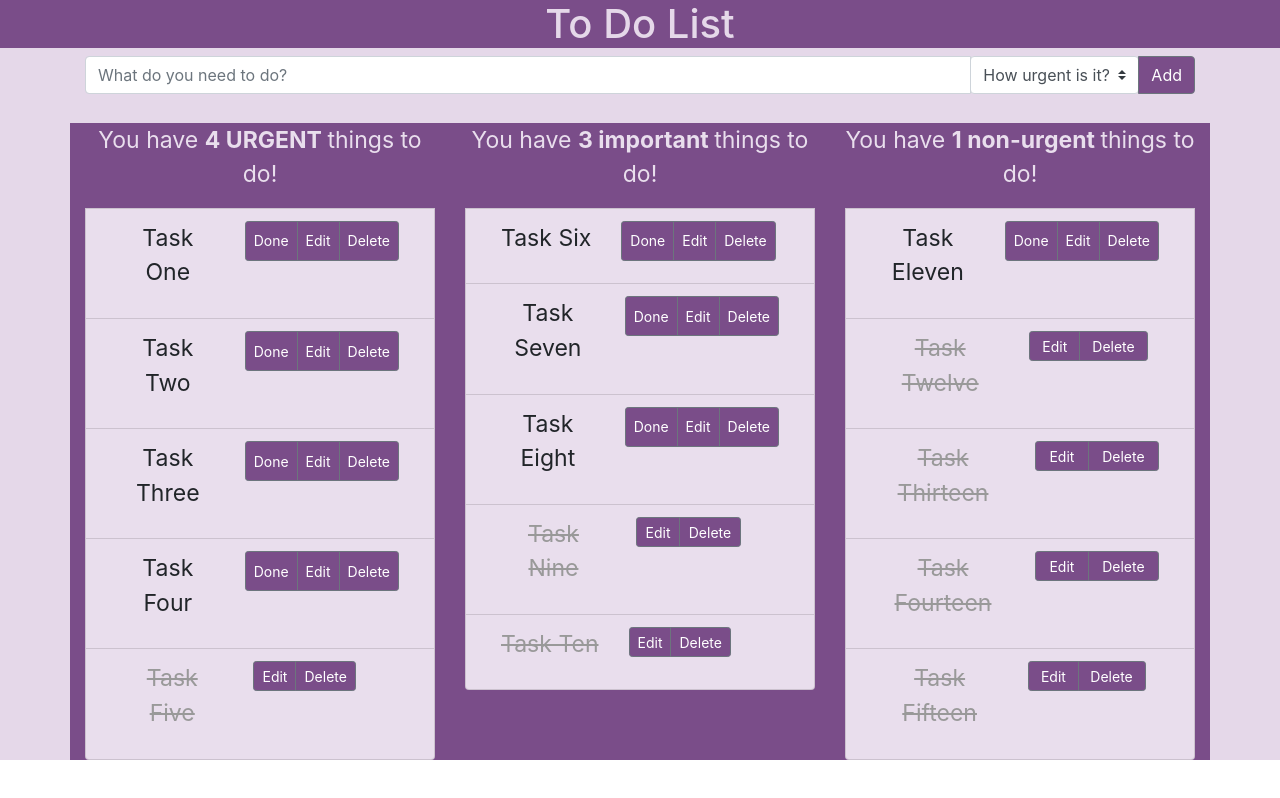
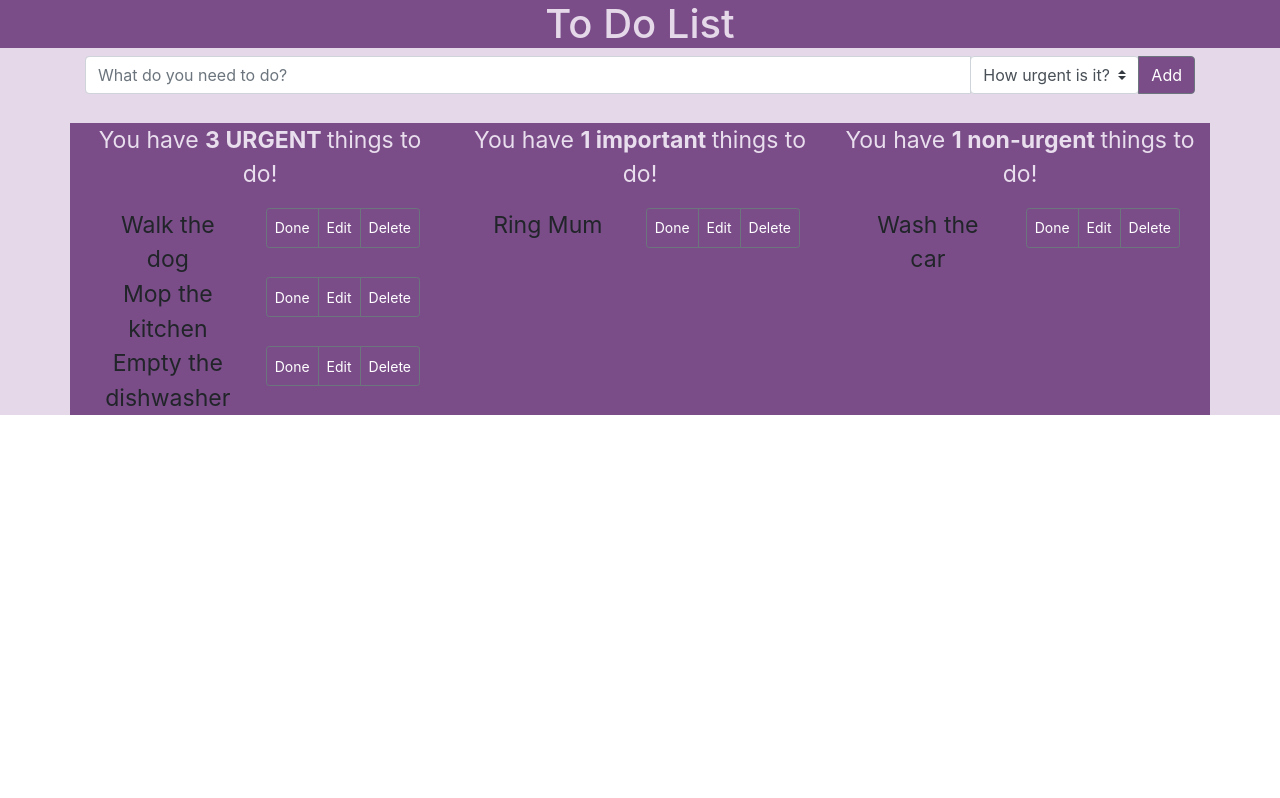
Before and after one commit to helenp360/todo_react_application, a React (Create React App) app: page / in a window 1280 px wide. Built offline with nearby package versions, Linux system fonts and the light colour scheme.

Commit message:
Added props for level of urgency and to update total of active tasks

```diff
--- a/package.json
+++ b/package.json
@@ -6,11 +6,15 @@
     "@testing-library/jest-dom": "^4.2.4",
     "@testing-library/react": "^9.5.0",
     "@testing-library/user-event": "^7.2.1",
+    "gh-pages": "^2.2.0",
     "react": "^16.13.1",
     "react-dom": "^16.13.1",
-    "react-scripts": "3.4.1"
+    "react-scripts": "3.4.1",
+    "homepage": "https://helenp360.github.io/todo_react_application"
   },
   "scripts": {
+    "predeploy": "npm run build",
+    "deploy": "gh-pages -d build",
     "start": "react-scripts start",
     "build": "react-scripts build",
     "test": "react-scripts test",
--- a/src/App.js
+++ b/src/App.js
@@ -1,4 +1,4 @@
-import React from 'react';
+import React, { useState} from 'react';
 import './App.css';
 import TaskItem from "./TaskItem/TaskItem"
 import TaskItemComplete from "./TaskItemComplete/TaskItemComplete"
@@ -8,10 +8,32 @@ import TaskItemHeadingUrgent from "./TaskItemHeadingUrgent/TaskItemHeadingUrgent
 import TaskItemHeadingImportant from "./TaskItemHeadingImportant/TaskItemHeadingImportant"
 import TaskItemHeadingNonurgent from "./TaskItemHeadingNonurgent/TaskItemHeadingNonurgent"
 
-
+//Things to do!
+//get it to put tasks in different columns depending on different levels of urgency
+//show completed tasks but hide deleted tasks
+//do CSS for completed tasks - cross out and turn grey AND lose the done button
 
 
 function App() {
+
+  // const tasks = useState()[0];
+  // const setTasks = useState()[1];
+
+  const [ tasks ] = useState([
+    {text: "Walk the dog", completed: false, urgency: "1", id: "001"},
+    {text: "Mop the kitchen", completed: false, urgency: "1", id: "002"},
+    {text: "Empty the dishwasher", completed: false, urgency: "1", id: "003"},
+    {text: "Ring Mum", completed: false, urgency: "2", id: "004"},
+    {text: "Wash the car", completed: false, urgency: "3", id: "005"}
+  ]);
+
+  // const activeTasks = tasks.filter(task => !task.completed);
+
+  const urgentTasks = tasks.filter(task => task.urgency==="1");
+  const importantTasks = tasks.filter(task => task.urgency==="2");
+  const nonurgentTasks = tasks.filter(task => task.urgency==="3");
+
+
   return (
     <div className="App">
       <header className="App-header">
@@ -25,35 +47,25 @@ function App() {
         <div className="row">
 
           <div className="col-12 col-sm-4 task-list">
-            <TaskItemHeadingUrgent text="4"/>
+            <TaskItemHeadingUrgent text={ urgentTasks.length }/>
 
-              <li className="list-group-item d-flex justify-content-between align-items-center"><TaskItem text="Task One"/></li>
-              <li className="list-group-item d-flex justify-content-between align-items-center"><TaskItem text="Task Two"/></li>
-              <li className="list-group-item d-flex justify-content-between align-items-center"><TaskItem text="Task Three"/></li>
-              <li className="list-group-item d-flex justify-content-between align-items-center"><TaskItem text="Task Four"/></li>
-              <li className="list-group-item d-flex justify-content-between align-items-center"><TaskItemComplete text="Task Five"/></li>
+            {urgentTasks.map(task => <TaskItem key={ task.id } text={ task.text } completed={task.completed} />)}
 
           </div>
 
           <div className="col-12 col-sm-4 task-list">
-            <TaskItemHeadingImportant text="3"/>
+            <TaskItemHeadingImportant text={ importantTasks.length }/>
 
-              <li className="list-group-item d-flex justify-content-between align-items-center"><TaskItem text="Task Six"/></li>
-              <li className="list-group-item d-flex justify-content-between align-items-center"><TaskItem text="Task Seven"/></li>
-              <li className="list-group-item d-flex justify-content-between align-items-center"><TaskItem text="Task Eight"/></li>
-              <li className="list-group-item d-flex justify-content-between align-items-center"><TaskItemComplete text="Task Nine"/></li>
-              <li className="list-group-item d-flex justify-content-between align-items-center"><TaskItemComplete text="Task Ten"/></li>
+            {importantTasks.map(task => <TaskItem key={ task.id } text={ task.text } completed={task.completed} />)}
+
 
           </div>
 
           <div className="col-12 col-sm-4 task-list">
-            <TaskItemHeadingNonurgent text="1"/>
+            <TaskItemHeadingNonurgent text={ nonurgentTasks.length }/>
 
-              <li className="list-group-item"><TaskItem text="Task Eleven"/></li>
-              <li className="list-group-item d-flex justify-content-between align-items-center"><TaskItemComplete text="Task Twelve"/></li>
-              <li className="list-group-item d-flex justify-content-between align-items-center"><TaskItemComplete text="Task Thirteen"/></li>
-              <li className="list-group-item d-flex justify-content-between align-items-center"><TaskItemComplete text="Task Fourteen"/></li>
-              <li className="list-group-item d-flex justify-content-between align-items-center"><TaskItemComplete text="Task Fifteen"/></li>
+            {nonurgentTasks.map(task => <TaskItem key={ task.id } text={ task.text } completed={task.completed} />)}
+
 
 
           </div>
--- a/src/TaskInput/TaskInput.js
+++ b/src/TaskInput/TaskInput.js
@@ -16,8 +16,8 @@ function TaskInput() {
               <option value="3">Non-urgent</option>
             </select>
           </div>
-          <div class="input-group-append">
-            <button class="btn btn-secondary" type="button" id="button-addon2">Add</button>
+          <div className="input-group-append">
+            <button className="btn btn-secondary" type="button" id="button-addon2">Add</button>
           </div>
         </div>
       </div>
--- a/src/TaskItem/TaskItem.js
+++ b/src/TaskItem/TaskItem.js
@@ -7,13 +7,13 @@ function TaskItem(props) {
     <div className="task-item">
       <div className="container">
         <div className="row">
-          <div className="col task-item__text">
-            <p>{ props.text }</p>
+          <div className="col">
+            <span className="task-item__text">{ props.text }</span>
           </div>
-          <div class="col task-item__buttons btn-group btn-group-sm" role="group" aria-label="Basic example">
-            <button type="button" class="btn btn-secondary">Done</button>
-            <button type="button" class="btn btn-secondary">Edit</button>
-            <button type="button" class="btn btn-secondary">Delete</button>
+          <div className="col task-item__buttons btn-group btn-group-sm" role="group" aria-label="Basic example">
+            <button type="button" className="btn btn-secondary">Done</button>
+            <button type="button" className="btn btn-secondary">Edit</button>
+            <button type="button" className="btn btn-secondary">Delete</button>
           </div>
         </div>
       </div>
--- a/src/TaskItemComplete/TaskItemComplete.js
+++ b/src/TaskItemComplete/TaskItemComplete.js
@@ -11,8 +11,8 @@ function TaskItemComplete(props) {
             <p><del>{ props.text }</del></p>
           </div>
           <div class="col task-item-complete__buttons btn-group btn-group-sm" role="group" aria-label="Basic example">
-            <button type="button" class="btn btn-secondary">Edit</button>
-            <button type="button" class="btn btn-secondary">Delete</button>
+            <button type="button" className="btn btn-secondary">Edit</button>
+            <button type="button" className="btn btn-secondary">Delete</button>
           </div>
         </div>
       </div>
```
Also changed, not shown: 1 other file (tests, documents, lock files or other folders).
